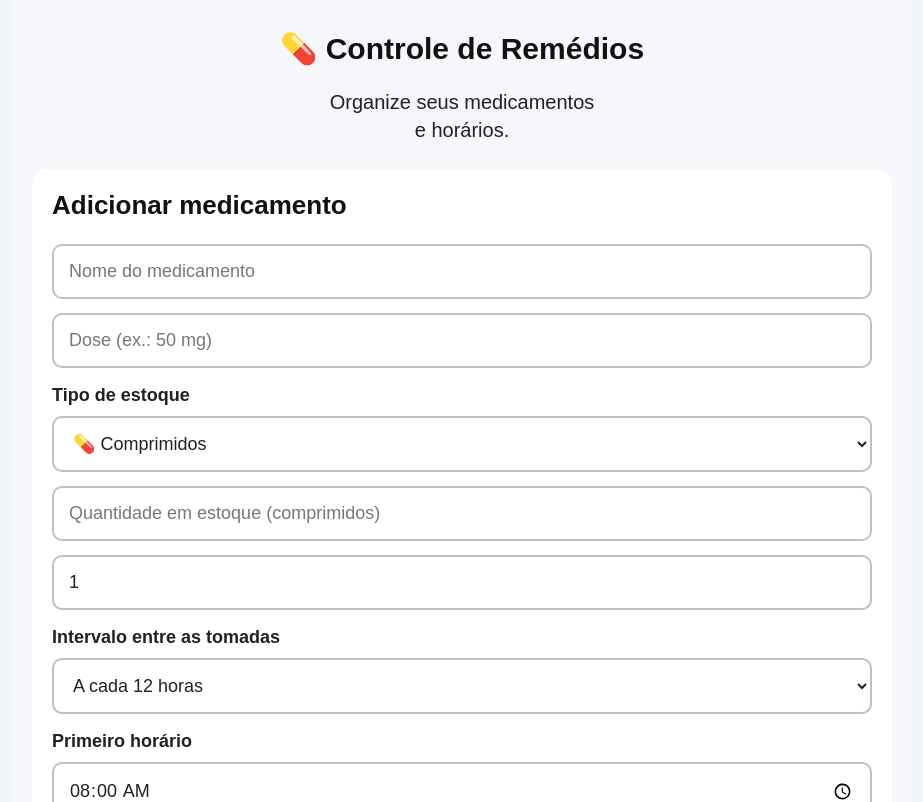
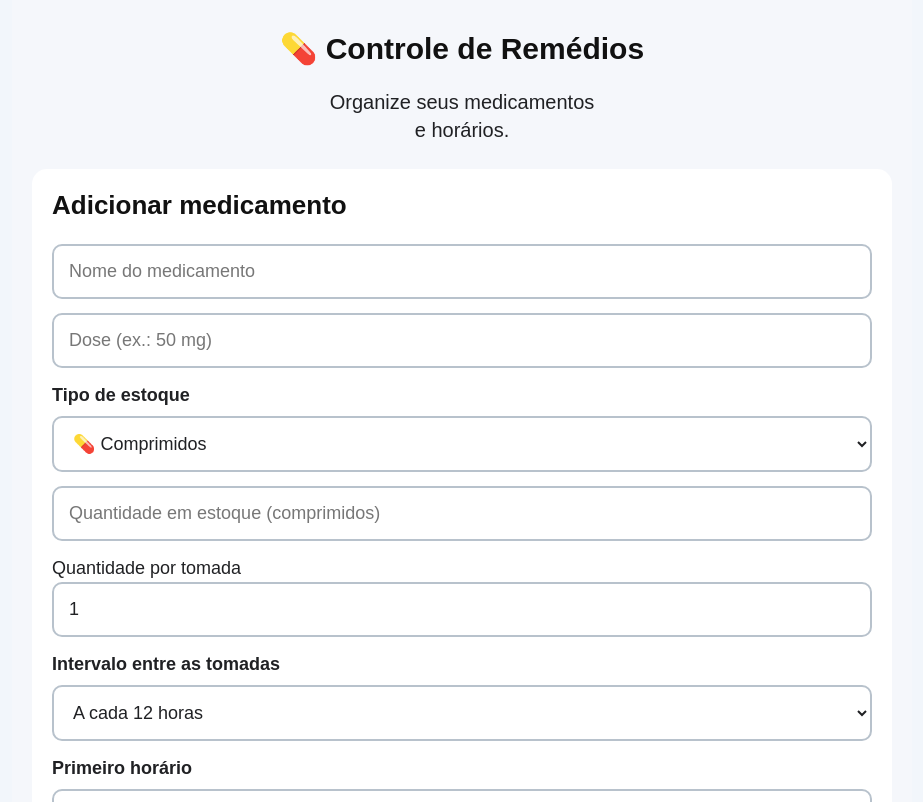
Before and after one commit to medeirosmone/controle-remedios, a React (Vite) app: page / in a window 1280 px wide. Shown: the top 802 px of the page, without its empty margins (178-1101 px from the left). Built offline with nearby package versions, Linux system fonts and the light colour scheme.

Commit message:
Update App.jsx

```diff
--- a/src/App.jsx
+++ b/src/App.jsx
@@ -1169,6 +1169,8 @@ function App() {
               estiloInput
             }
           />
+<label>Quantidade por tomada</label>
+
 
           <input
             type="number"
```
